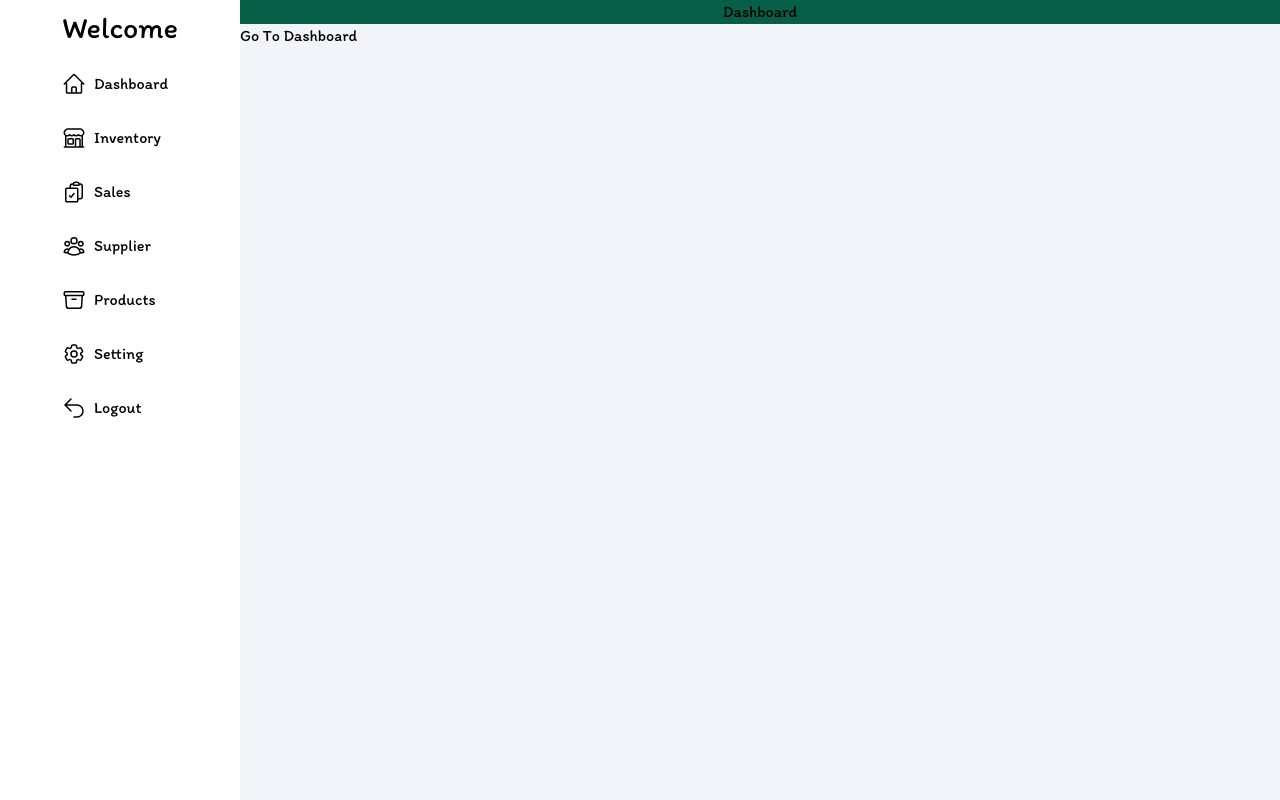
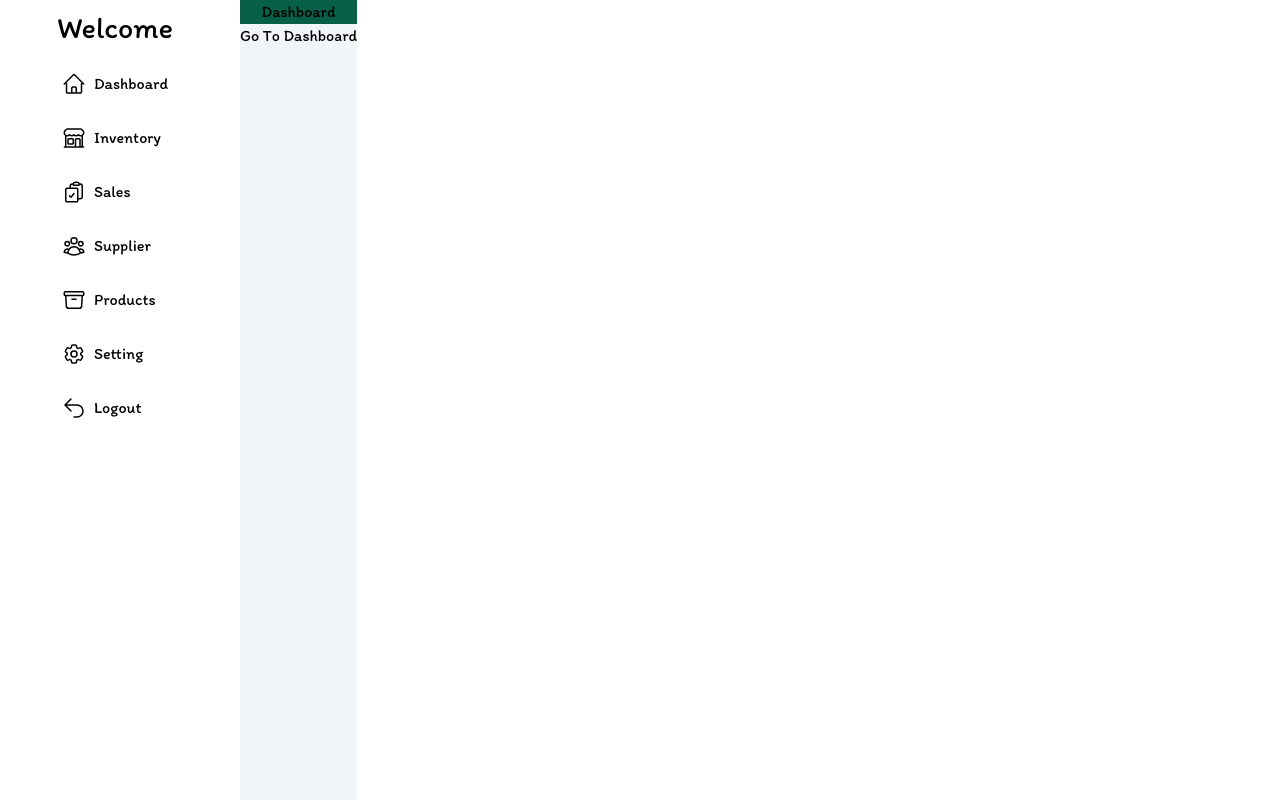
Before and after one commit to Michael-HTA/store-management-ui, a Next.js app: page / in a window 1280 px wide. Built offline with nearby package versions, Linux system fonts and the light colour scheme.

Commit message:
main layout redesign

```diff
--- a/components/BestSellingProduct.js
+++ b/components/BestSellingProduct.js
@@ -39,7 +39,7 @@ export default function BestSellingProducts(props) {
                         <p className="font-medium">
                             {tableHeadContent}
                         </p>
-                        <Link href='/' className="hover:underline hover:text-blue-600">View all</Link>
+                        <Link href='/' className="hover:underline hover:text-blue-500">View all</Link>
                     </div>
                     <div className="w-96 overflow-y-auto h-40 overscroll-auto scroll-smooth" style={{ scrollbarWidth: 'thin' }}>
                         <table>
--- a/components/Navigator.js
+++ b/components/Navigator.js
@@ -28,7 +28,7 @@ const Navigator = () => {
   ];
 
   return (
-    <nav className='w-60 h-full'>
+    <nav>
       <header className='text-center p-2.5 text-3xl'>Welcome</header>
       <ul>
         {links.map((link) => (
--- a/components/RecentInterest.js
+++ b/components/RecentInterest.js
@@ -35,7 +35,7 @@ export default function RecentInterest(props) {
         <div className={`w-52 rounded-2xl h-28 grid content-around p-2.5 ${className}`} style={backgroundImageStyle} >
             <div>{cardHeader}</div>
             <h5>{data ? data.msg : cardContent}</h5>
-            <Link href='/'>{cardLink}</Link>
+            <Link href='/' className="hover:text-blue-500 hover:underline">{cardLink}</Link>
         </div>
 
     );
--- a/src/app/dashboard/page.js
+++ b/src/app/dashboard/page.js
@@ -7,7 +7,7 @@ export default function DashboardPage() {
     return (
         <>
             <Header headerName='Dashboard'></Header>
-            <div className="flex flex-wrap justify-around">
+            <div className="flex flex-wrap justify-around mt-2.5">
                 <RecentInterest
                     backgroundimage="https://images.pexels.com/photos/9742805/pexels-photo-9742805.jpeg?auto=compress&cs=tinysrgb&w=1260&h=750&dpr=1"
                     cardHeader="Daily's Revenue"
--- a/src/app/layout.js
+++ b/src/app/layout.js
@@ -1,7 +1,5 @@
 import "./globals.css";
 import Navigator from "../../components/Navigator";
-
-
 
 export const metadata = {
   title: "Store Management",
@@ -12,15 +10,13 @@ export const metadata = {
 export default function RootLayout({ children }) {
   return (
     <html lang="en">
-      <body className='overflow-y-hidden overflow-x-auto'>
-        <div className="flex">
-          <div className="flex-none h-screen">
-            <Navigator></Navigator>
-          </div>
-          <div className="flex-1 bg-slate-100">
-            {children}
-          </div>
-        </div >
+      <body>
+        <div className="fixed top-0 left-0 h-screen">
+          <Navigator></Navigator>
+        </div>
+        <div className="absolute top-0 left-60 bg-slate-100 h-full">
+          {children}
+        </div>
       </body>
     </html >
   );
```
